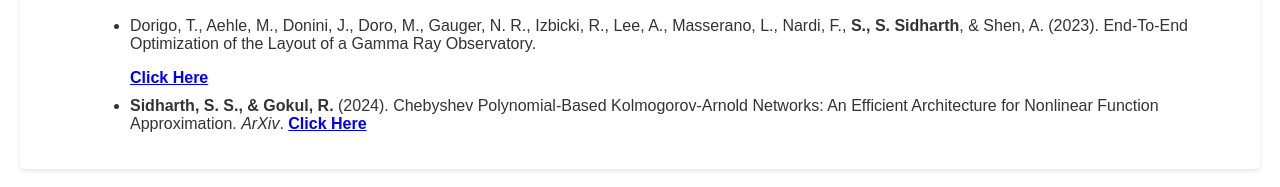
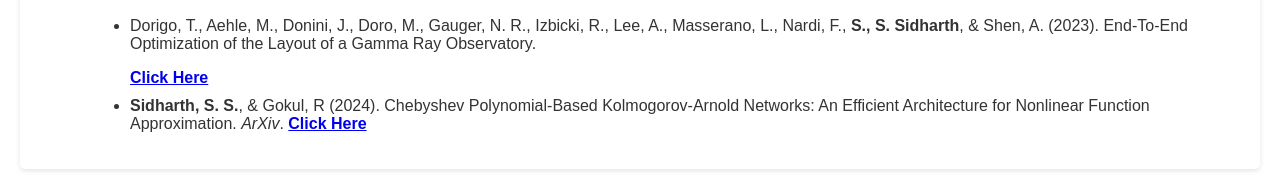
Before and after one commit to surabhi-b-p/CV, a plain HTML site: page index.html in a window 1280 px wide. Shown: the part 2730-2917 px from the top of the page. Drawn offline with Linux system fonts and the light colour scheme.

Commit message:
Update index.html

```diff
--- a/index.html
+++ b/index.html
@@ -157,7 +157,7 @@ I am proficient in utilizing a diverse set of tools for data analysis and machin
             <li>Dorigo, T., Aehle, M., Donini, J., Doro, M., Gauger, N. R., Izbicki, R., Lee, A., Masserano, L., Nardi, F., <b>S., S. Sidharth</b>, & Shen, A. (2023). End-To-End Optimization of the Layout of a Gamma Ray Observatory.
                 <p><a href="https://inspirehep.net/authors/2706901"><strong>Click Here</strong></a></p>
             </li>
-            <li><b>Sidharth, S. S., & Gokul, R.</b> (2024). Chebyshev Polynomial-Based Kolmogorov-Arnold Networks: An Efficient Architecture for Nonlinear Function Approximation. <i>ArXiv</i>. <a href="https://arxiv.org/abs/2405.07200"><strong>Click Here</strong></a></li>
+            <li><b>Sidharth, S. S.</b>, & Gokul, R (2024). Chebyshev Polynomial-Based Kolmogorov-Arnold Networks: An Efficient Architecture for Nonlinear Function Approximation. <i>ArXiv</i>. <a href="https://arxiv.org/abs/2405.07200"><strong>Click Here</strong></a></li>
         </ul>
     </div>
 </div>
```
